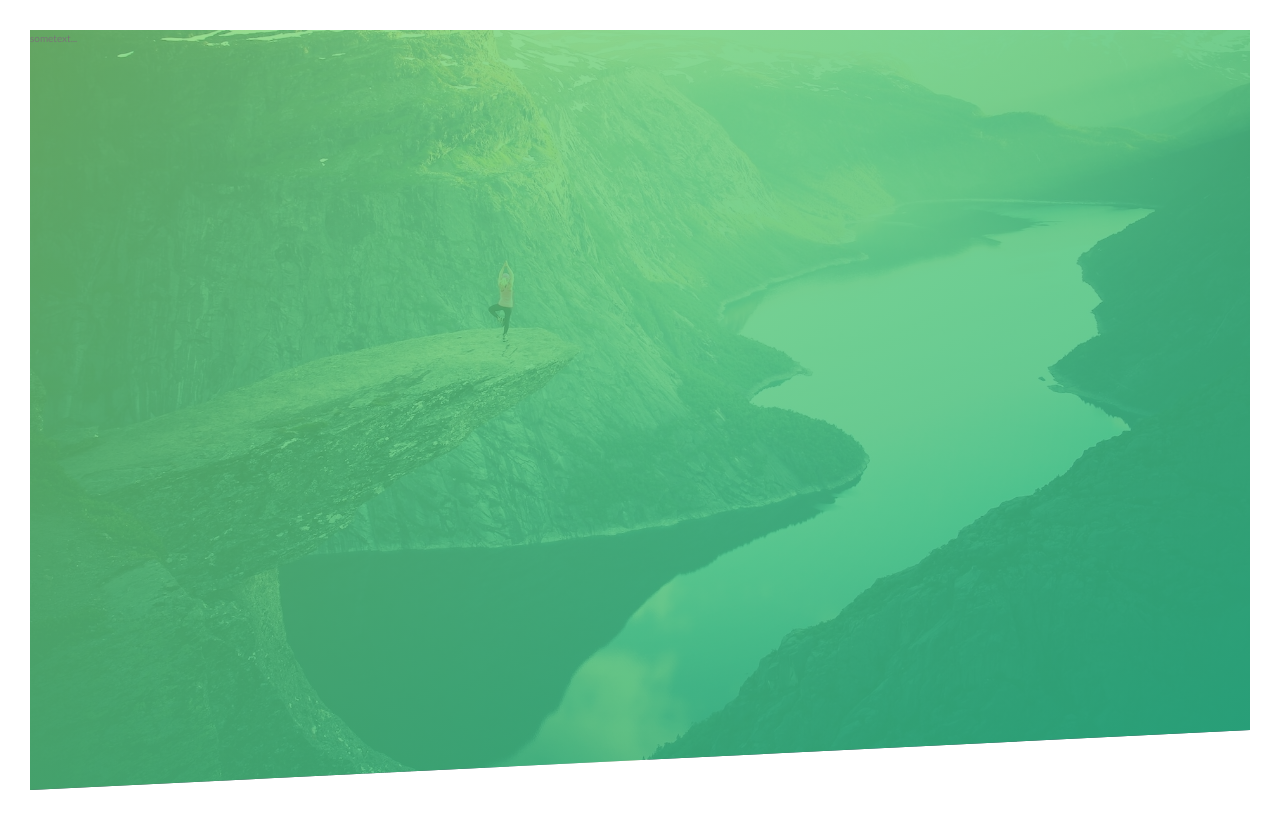
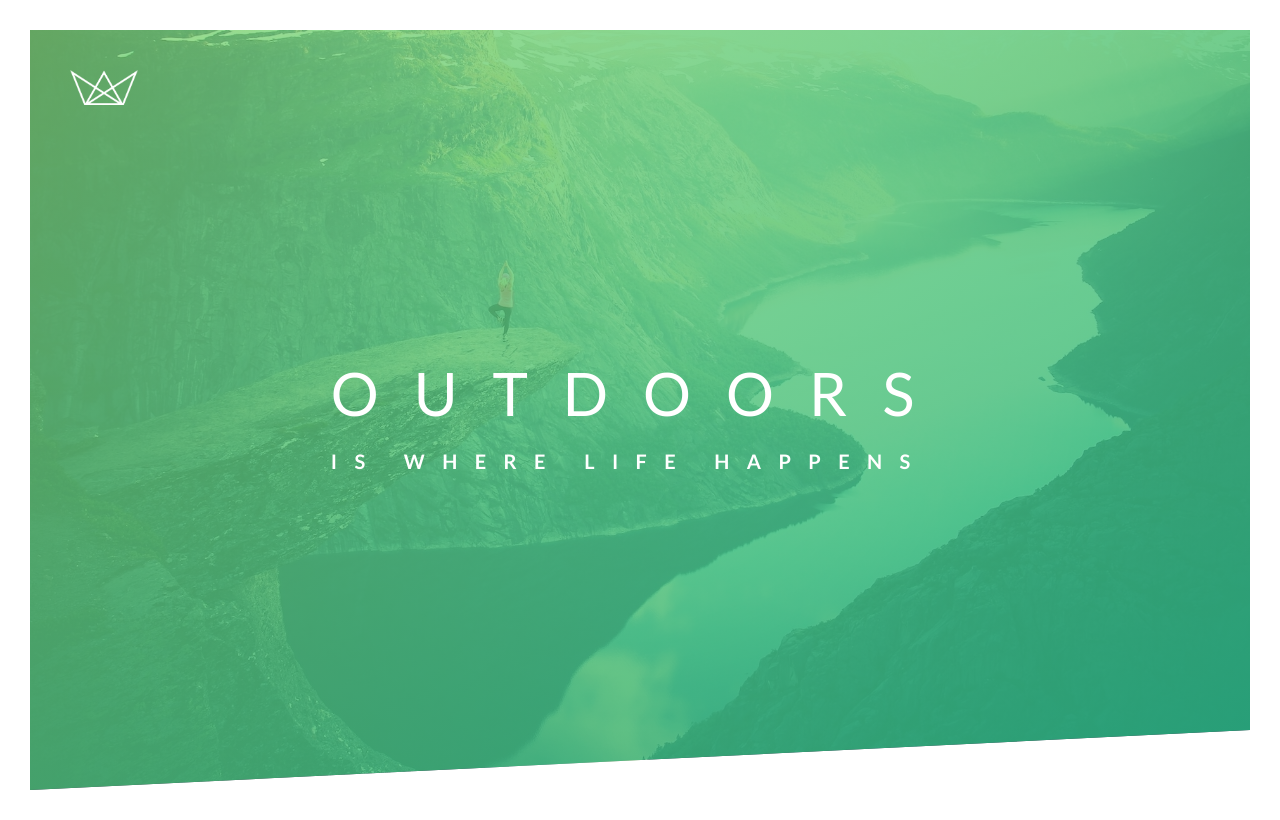
Before and after one commit to Darkull/Natours, a plain HTML site: page index.html in a window 1280 px wide. Drawn offline with Linux system fonts and the light colour scheme.

Commit message:
hero secton done 50%

```diff
--- a/css/style.css
+++ b/css/style.css
@@ -77,4 +77,39 @@ body {
   background-size: cover;
   background-position: top;
   clip-path: polygon(0 0, 100% 0, 100% 70rem, 0 100%);
+  position: relative;
 }
+
+.logo-box {
+  position: absolute;
+  top: 4rem;
+  left: 4rem;
+}
+
+.logo {
+  height: 3.5rem;
+}
+
+.text-box {
+  position: absolute;
+  top: 50%;
+  left: 50%;
+  transform: translate(-50%, -50%);
+}
+
+.heading-primary {
+  color: #fff;
+  text-transform: uppercase;
+}
+.heding-primary-main {
+  display: block;
+  font-size: 6rem;
+  font-weight: 400;
+  letter-spacing: 3.5rem;
+}
+.heading-primary-sub {
+  display: block;
+  font-size: 2rem;
+  font-weight: 700;
+  letter-spacing: 1.74rem;
+}
--- a/index.html
+++ b/index.html
@@ -13,6 +13,16 @@
     <link rel="stylesheet" href="./css/style.css" />
   </head>
   <body>
-    <header class="header">sometext...</header>
+    <header class="header">
+      <div class="logo-box">
+        <img src="./img/logo-white.png" alt="logo white" class="logo" />
+      </div>
+      <div class="text-box">
+        <h1 class="heading-primary">
+          <span class="heding-primary-main">Outdoors</span>
+          <span class="heading-primary-sub"> is where life happens </span>
+        </h1>
+      </div>
+    </header>
   </body>
 </html>
```
